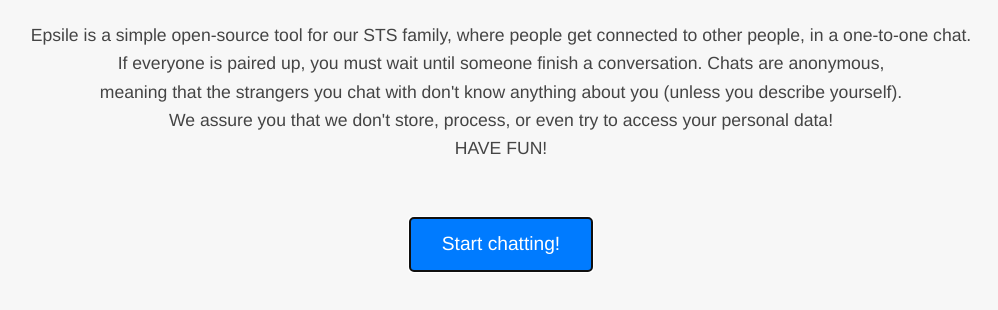
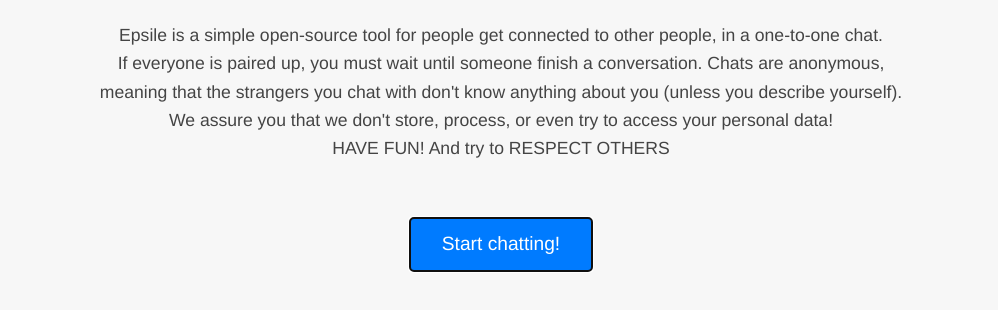
Before and after one commit to Omkaarr1/Chat_room_using_websocket, a website: page index.html in a window 1280 px wide. Shown: the part 328-638 px from the top of the page, without its empty margins (139-1137 px from the left). Drawn offline with nearby package versions, Linux system fonts and the light colour scheme.

Commit message:
-version2.2

```diff
--- a/index.html
+++ b/index.html
@@ -268,13 +268,13 @@
         <br>
 		<section id="startButtonDiv"><div>
 			<div id="description">
-				Epsile is a simple open-source tool for our STS family, where people get connected to other people, in a one-to-one chat.<br>
+				Epsile is a simple open-source tool for people get connected to other people, in a one-to-one chat.<br>
 				If everyone is paired up, you must wait until someone finish a conversation. Chats are anonymous,<br>
 				meaning that the strangers you chat with don't know anything about you (unless you describe yourself).
 				<br>
 				We assure you that we don't store, process, or even try to access your personal data!
 				<br>
-				HAVE FUN!
+				HAVE FUN! And try to RESPECT OTHERS
 			</div>
 			<br>
 			<input type=button value="Start chatting!" onclick="Epsile.startChat();" class="button" id="startButton" disabled>
```
